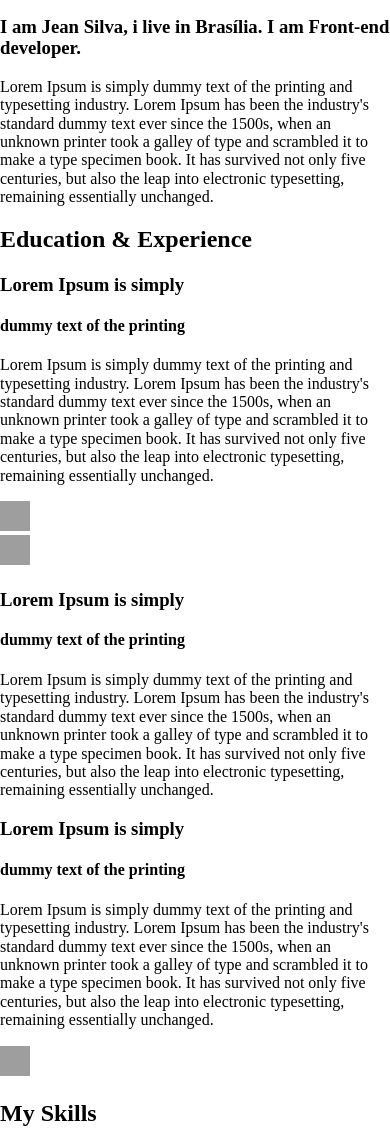
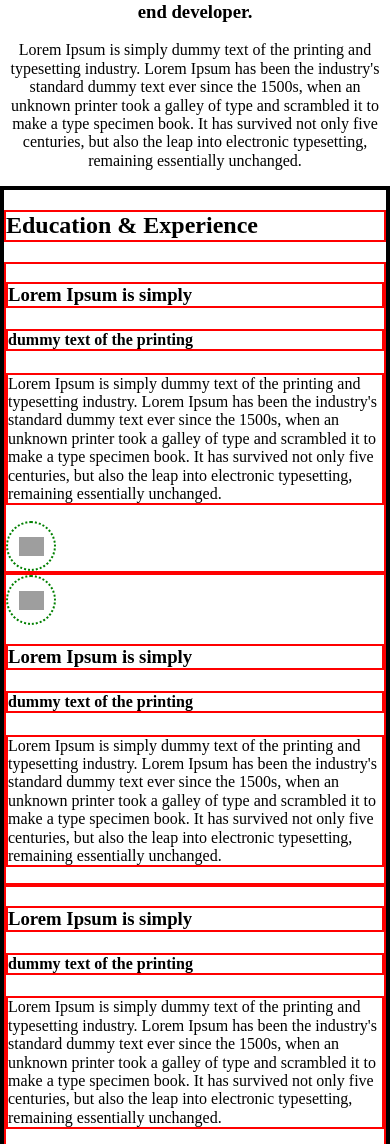
Before and after one commit to fjeansilva/personal-portfolio, a PHP site: page / in a window 390 px wide. Shown: the part 907-2051 px from the top of the page. Run offline with PHP 8.4, Linux system fonts and the light colour scheme; some libraries are stand-ins or nearby versions; grey boxes are pictures that could not be loaded.

Commit message:
insert rules css for header and about

```diff
--- a/css/style.css
+++ b/css/style.css
@@ -12,12 +12,57 @@ body, html {
 
 /*
  *
+ * Media queries
+ *
+ */
+
+@media only screen and (max-width: 768px) {
+  /* header */
+
+  /* menu */
+  .menu {
+    border: 1px solid #fff;
+    width: 40px;
+    height: 40px;
+    padding: 0.4em;
+    background: #323232;
+  }
+
+  .menu > .line {
+
+  }
+
+  /* nav */
+  .nav { display: none; }
+
+  /* about */
+  .about {
+    margin: auto 10px;
+    text-align: center;
+  }
+
+  .about > .details > .profile {
+    width: 100%;
+  }
+
+  /* education */
+
+
+}
+
+/*
+ *
  * Header
  *
  */
 
 .header {
-
+  margin: 0;
+  padding: 1.5em;
+  display: flex;
+  flex-flow: column wrap;
+  justify-content: center;
+  text-align: center;
 }
 
 /*
@@ -69,7 +114,22 @@ body, html {
  */
 
 .education {
+  border: 4px solid;
+}
 
+.education * {
+  border: 2px solid red;
+}
+
+.education > .details > .icon {
+  width: 50px;
+  height: 50px;
+  background: url('http://icon-icons.com/icons2/836/PNG/128/WhatsApp_icon-icons.com_66798.png');
+  background-position: center center;
+  background-size: 25px;
+  background-repeat: no-repeat;
+  border: 2px dotted green;
+  border-radius: 50%;
 }
 
 /*
--- a/index.html
+++ b/index.html
@@ -10,6 +10,11 @@
   <body>
 
     <header class="header">
+      <div class="menu">
+        <span class="line"></span>
+        <span class="line"></span>
+        <span class="line"></span>
+      </div>
       <nav class="nav">
         <ul class="navigation">
           <li><a href="#">home</a></li>
@@ -32,8 +37,8 @@
     <main class="main">
       <section class="about">
         <h2>About me</h2>
-        <article class="">
-          <img src="https://placeimg.com/400/400/tech/sepia" alt="Imagem">
+        <article class="details">
+          <img class="profile" src="https://placeimg.com/400/400/tech/sepia" alt="Imagem">
           <h3>I am Jean Silva, i live in Brasília. I am Front-end developer.</h3>
           <p>
             Lorem Ipsum is simply dummy text of the printing and typesetting industry. Lorem Ipsum has been the industry's standard dummy text ever since the 1500s, when an unknown printer took a galley of type and scrambled it to make a type specimen book. It has survived not only five centuries, but also the leap into electronic typesetting, remaining essentially unchanged.
@@ -43,29 +48,29 @@
 
       <section class="education">
         <h2>Education & Experience</h2>
-        <article class="">
+        <article class="details">
           <h3>Lorem Ipsum is simply</h3>
           <h4>dummy text of the printing</h4>
           <p>
             Lorem Ipsum is simply dummy text of the printing and typesetting industry. Lorem Ipsum has been the industry's standard dummy text ever since the 1500s, when an unknown printer took a galley of type and scrambled it to make a type specimen book. It has survived not only five centuries, but also the leap into electronic typesetting, remaining essentially unchanged.
           </p>
-          <img src="https://placeimg.com/30/30/tech/sepia" alt="Imagem">
+          <div class="icon"></div>
         </article>
-        <article class="">
-          <img src="https://placeimg.com/30/30/tech/sepia" alt="Imagem">
+        <article class="details">
+          <div class="icon"></div>
           <h3>Lorem Ipsum is simply</h3>
           <h4>dummy text of the printing</h4>
           <p>
             Lorem Ipsum is simply dummy text of the printing and typesetting industry. Lorem Ipsum has been the industry's standard dummy text ever since the 1500s, when an unknown printer took a galley of type and scrambled it to make a type specimen book. It has survived not only five centuries, but also the leap into electronic typesetting, remaining essentially unchanged.
           </p>
         </article>
-        <article class="">
+        <article class="details">
           <h3>Lorem Ipsum is simply</h3>
           <h4>dummy text of the printing</h4>
           <p>
             Lorem Ipsum is simply dummy text of the printing and typesetting industry. Lorem Ipsum has been the industry's standard dummy text ever since the 1500s, when an unknown printer took a galley of type and scrambled it to make a type specimen book. It has survived not only five centuries, but also the leap into electronic typesetting, remaining essentially unchanged.
           </p>
-          <img src="https://placeimg.com/30/30/tech/sepia" alt="Imagem">
+          <div class="icon"></div>
         </article>
       </section>
 
```
